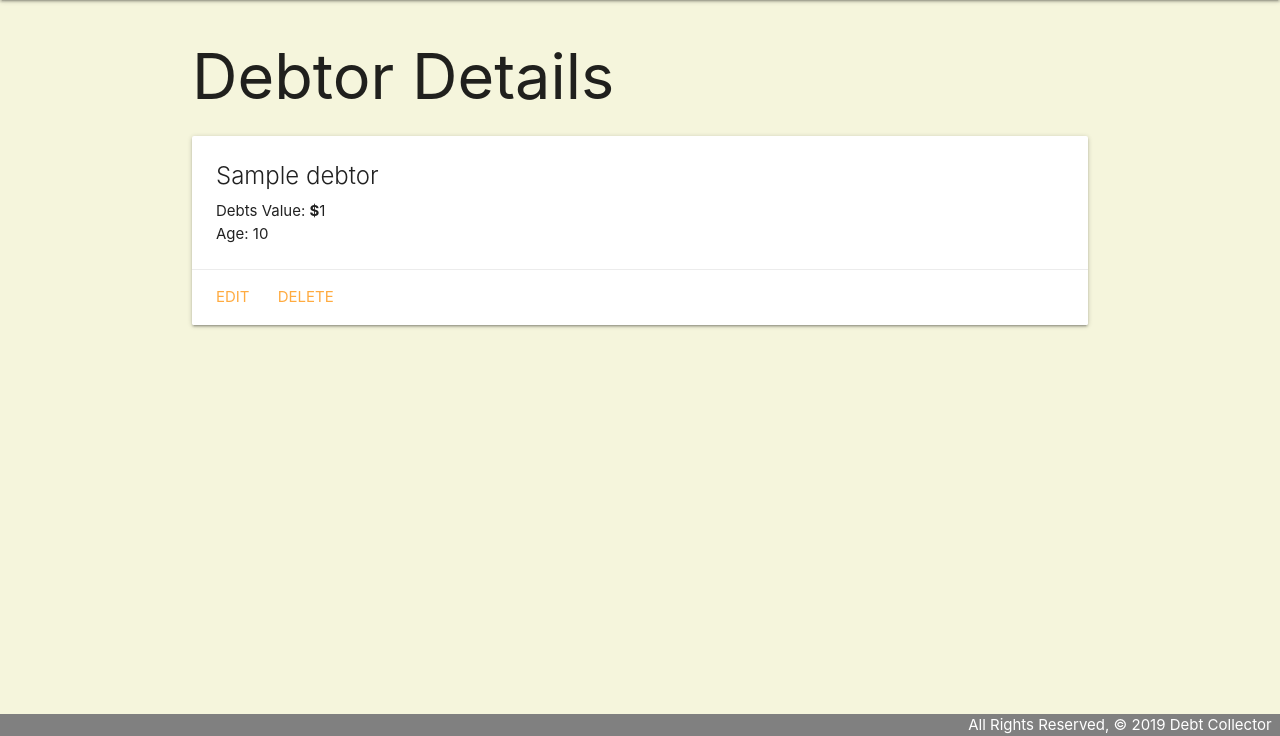
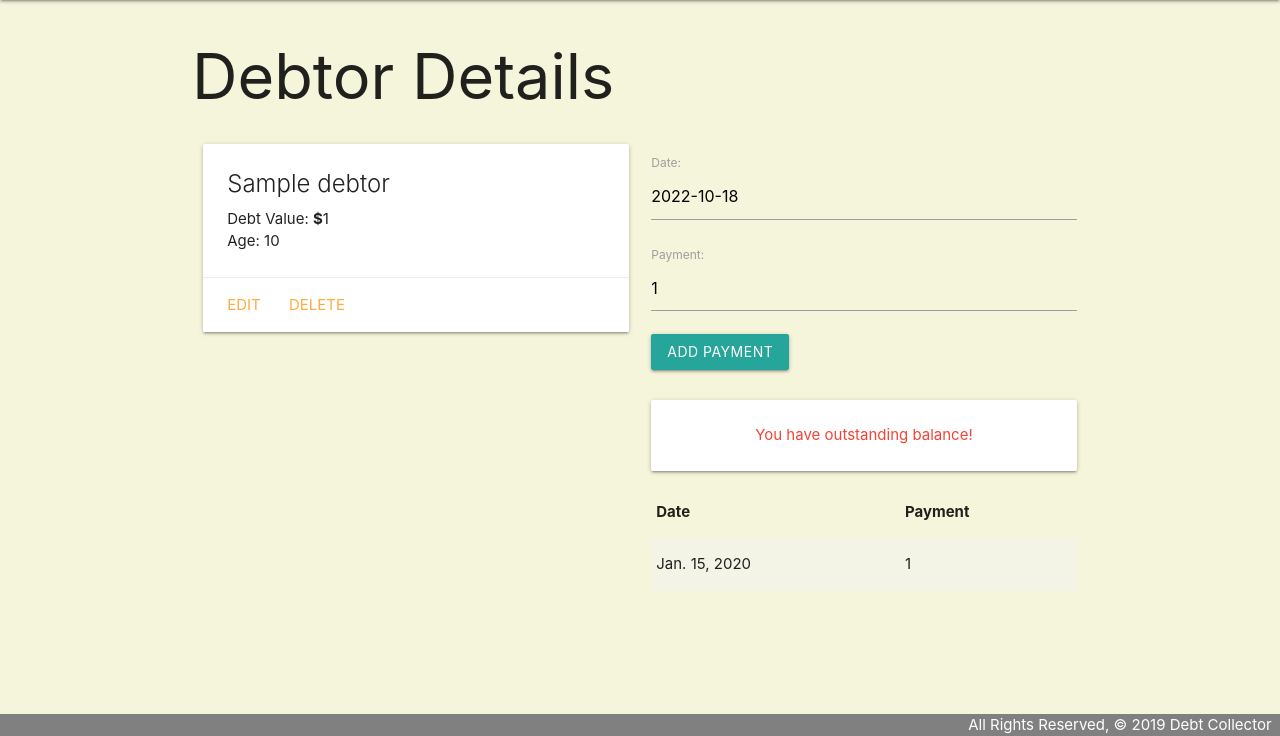
Before and after one commit to lolo19950603/debtcollector, a Django app: page /debtors/1/ in a window 1280 px wide. Shown: the part 64-800 px from the top of the page. Run offline with Django 4.2, Linux system fonts and the light colour scheme; tables that the repository leaves empty hold one stand-in row (values such as "Sample post").

Commit message:
finish one to many implementation

```diff
--- a/main_app/admin.py
+++ b/main_app/admin.py
@@ -1,7 +1,10 @@
+from msilib.schema import Patch
 from django.contrib import admin
 
 # Register your models here.
-from .models import Debtor
+from .models import Debtor, Payment
 
 # Register your models here
 admin.site.register(Debtor)
+
+admin.site.register(Payment)
--- /dev/null
+++ b/main_app/forms.py
@@ -0,0 +1,7 @@
+from django.forms import ModelForm
+from .models import Payment
+
+class PaymentForm(ModelForm):
+  class Meta:
+    model = Payment
+    fields = ['date', 'payment']
--- a/main_app/models.py
+++ b/main_app/models.py
@@ -1,14 +1,35 @@
 from django.db import models
 from django.urls import reverse
+from django.core.validators import MinValueValidator
 
 # Create your models here.
 class Debtor(models.Model):
     name = models.CharField(max_length=100)
-    debts = models.IntegerField()
+    debt = models.IntegerField()
     age = models.IntegerField()
 
     def __str__(self):
         return self.name
 
     def get_absolute_url(self):
-        return reverse('debtors_detail', kwargs={'pk': self.id})
+        return reverse('detail', kwargs={'debtor_id': self.id})
+
+    def paid_off(self):
+        return self.debt == 0
+
+class Payment(models.Model):
+    date = models.DateField()
+    payment = models.IntegerField(
+        default=1,
+        validators=[
+            MinValueValidator(1)
+        ]
+    )
+    debtor = models.ForeignKey(Debtor, on_delete=models.CASCADE)
+
+    def __str__(self):
+    # Nice method for obtaining the friendly value of a Field.choice
+        return f"{self.payment} on {self.date}"
+
+    class Meta:
+        ordering = ['date']
--- a/main_app/templates/base.html
+++ b/main_app/templates/base.html
@@ -9,6 +9,7 @@
   <title>Debt Collector</title>
   <link rel="stylesheet" href="https://cdnjs.cloudflare.com/ajax/libs/materialize/1.0.0/css/materialize.min.css">
   <link rel="stylesheet" type="text/css" href="{% static 'css/mystyle.css' %}">
+  <script src="https://cdnjs.cloudflare.com/ajax/libs/materialize/1.0.0/js/materialize.min.js"></script>
 </head>
 <body>
   <header class="navbar-fixed">
--- /dev/null
+++ b/main_app/templates/debtors/detail.html
@@ -0,0 +1,57 @@
+{% extends 'base.html' %}
+{% block content %}
+
+<h1>Debtor Details</h1>
+
+<div class="row">
+  <div class="col s6">
+    <div class="card">
+      <div class="card-content">
+        <span class="card-title">{{ debtor.name }}</span>
+        <p>Debt Value: <b>$</b>{{ debtor.debt }}</p>
+        <p>Age: {{ debtor.age }}</p>
+      </div>
+      <div class="card-action">
+        <a href="{% url 'debtors_update' debtor.id %}">Edit</a>
+        <a href="{% url 'debtors_delete' debtor.id %}">Delete</a>
+      </div>
+    </div>
+  </div>
+  <div class="col s6">
+    <form action="{% url 'add_payment' debtor.id %}" method="post">
+      {% csrf_token %}
+      {{ payment_form.as_p }}
+      <input type="submit" class="btn" value="Add Payment">
+    </form>
+    <br>
+    {% if debtor.paid_off %}
+      <div class="card-panel teal-text center-align">The debt has been paid off!</div>
+    {% else %}
+      <div class="card-panel red-text center-align">You have outstanding balance!</div>
+    {% endif %}
+    <table class="striped">
+      <thead>
+        <tr><th>Date</th><th>Payment</th></tr>
+      </thead>
+      <tbody>
+        {% for payment in debtor.payment_set.all %}
+          <tr>
+            <td>{{payment.date}}</td>
+            <td>{{payment.payment}}</td>
+          </tr>
+        {% endfor %}
+      </tbody>
+    </table>
+  </div>
+</div>
+
+<script>
+  var dateEl = document.getElementById('id_date');
+  M.Datepicker.init(dateEl, {
+    format: 'yyyy-mm-dd',
+    defaultDate: new Date(),
+    setDefaultDate: true,
+    autoClose: true
+  });
+</script>
+{% endblock %}
--- a/main_app/templates/main_app/debtor_detail.html
+++ /dev/null
@@ -1,18 +0,0 @@
-{% extends 'base.html' %}
-{% block content %}
-
-<h1>Debtor Details</h1>
-
-<div class="card">
-  <div class="card-content">
-    <span class="card-title">{{ debtor.name }}</span>
-    <p>Debts Value: <b>$</b>{{ debtor.debts }}</p>
-    <p>Age: {{ debtor.age }}</p>
-  </div>
-  <div class="card-action">
-    <a href="{% url 'debtors_update' debtor.id %}">Edit</a>
-    <a href="{% url 'debtors_delete' debtor.id %}">Delete</a>
-  </div>
-</div>
-
-{% endblock %}
--- a/main_app/templates/main_app/debtor_list.html
+++ b/main_app/templates/main_app/debtor_list.html
@@ -5,10 +5,10 @@
 
 {% for debtor in object_list %}
   <div class="card">
-    <a href="{% url 'debtors_detail' debtor.id %}">
+    <a href="{% url 'detail' debtor.id %}">
       <div class="card-content">
         <span class="card-title"><b>{{ debtor.name }}</b></span>
-        <p>Debts Value: <b>$</b>{{ debtor.debts }}</p>
+        <p>Debts Value: <b>$</b>{{ debtor.debt }}</p>
         <p>Age: {{ debtor.age }}</p>
       </div>
     </a>
--- a/main_app/urls.py
+++ b/main_app/urls.py
@@ -5,8 +5,9 @@ urlpatterns = [
     path('', views.home, name='home'),
     path('about/', views.about, name='about'),
     path('debtors/', views.DebtorList.as_view(), name='debtors_list'),
-    path('debtors/<int:pk>/', views.DebtorDetail.as_view(), name='debtors_detail'),
+    path('debtors/<int:debtor_id>/', views.debtors_detail, name='detail'),
     path('debtors/create/', views.DebtorCreate.as_view(), name='debtors_create'),
     path('debtors/<int:pk>/update', views.DebtorUpdate.as_view(), name='debtors_update'),
-    path('debtors/<int:pk>/delete', views.DebtorDelete.as_view(), name='debtors_delete')
+    path('debtors/<int:pk>/delete', views.DebtorDelete.as_view(), name='debtors_delete'),
+    path('debtors/<int:debtor_id>/add_payment/', views.add_payment, name='add_payment'),
 ]
--- a/main_app/views.py
+++ b/main_app/views.py
@@ -1,8 +1,9 @@
-from django.shortcuts import render
+from django.shortcuts import render, redirect
 from django.http import HttpResponse
 from django.views.generic import ListView, DetailView
 from django.views.generic.edit import CreateView, UpdateView, DeleteView
 from .models import Debtor
+from .forms import PaymentForm
 
 
 # Create your views here.
@@ -11,6 +12,27 @@ def home(request):
 
 def about(request):
     return render(request, 'about.html')
+
+def debtors_detail(request, debtor_id):
+  debtor = Debtor.objects.get(id=debtor_id)
+  payment_form = PaymentForm()
+  return render(request, 'debtors/detail.html', {
+    'debtor': debtor, 'payment_form': payment_form
+  })
+
+def add_payment(request, debtor_id):
+  form = PaymentForm(request.POST)
+  # validate the form
+  if form.is_valid():
+    # don't save the form to the db until it
+    # has the cat_id assigned
+    new_payment = form.save(commit=False)
+    new_payment.debtor_id = debtor_id
+    new_payment.save()
+    debtor = Debtor.objects.get(id=debtor_id)
+    debtor.debt = debtor.debt - new_payment.payment
+    debtor.save()
+  return redirect('detail', debtor_id=debtor_id)
 
 class DebtorList(ListView):
   model = Debtor
@@ -24,7 +46,7 @@ class DebtorCreate(CreateView):
 
 class DebtorUpdate(UpdateView):
   model = Debtor
-  fields = ['debts', 'age']
+  fields = ['debt', 'age']
 
 class DebtorDelete(DeleteView):
   model = Debtor
```
Also changed, not shown: main_app/migrations/0002_payment.py (added), main_app/migrations/0003_payment_debtor.py (added), main_app/migrations/0004_rename_debtor_payment_debtor.py (added), main_app/migrations/0005_rename_debts_debtor_debt.py (added).
